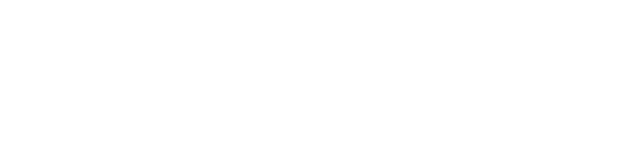
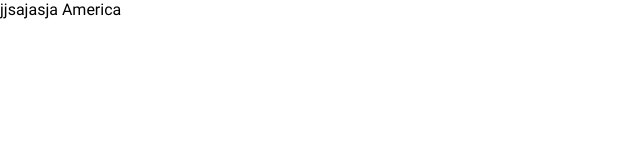
Before and after one commit to Jasur1983/cyberPunk, a plain HTML site: page index.html in a window 1280 px wide. Shown: the whole page, without its empty margins (0-640 px from the left). Drawn offline with Linux system fonts and the light colour scheme.

Commit message:
add preparing

```diff
--- a/index.html
+++ b/index.html
@@ -4,9 +4,10 @@
     <meta charset="UTF-8">
     <meta name="viewport" content="width=device-width, initial-scale=1.0">
     <title>Document</title>
-    <link rel="stylesheet" href="style.css">
+    <link rel="stylesheet" href="./style.css">
+    <link rel="shortcut icon" href="./images/favicon.ico">
 </head>
 <body>
-
+  jjsajasja America
 </body>
 </html>
--- a/style.scss
+++ b/style.scss
@@ -0,0 +1,31 @@
+@font-face {
+    font-family: "Roboto";
+    src: local("Roboto-Light"), url("./fonts/Roboto-Light.ttf") format("truetype");
+    font-weight: 300;
+    font-display: swap;
+}
+
+@font-face {
+    font-family: "Roboto";
+    src: local("Roboto-Regular"), url("./fonts/Roboto-Regular.ttf") format("truetype");
+    font-weight: 400;
+    font-display: swap;
+}
+
+@font-face {
+    font-family: "Archangelsk";
+    src: local("Archangelsk"), url("./fonts/Archangelsk.ttf") format("truetype");
+    font-weight: 400;
+    font-display: swap;
+}
+
+* {
+    margin: 0;
+    padding: 0;
+    text-decoration: none;
+    list-style: none;
+}
+
+body {
+    font-family: "Roboto", sans-serif;
+}
```
Also changed, not shown: favicon.ico (added), fonts/Archangelsk.ttf (added), fonts/Archangelsk.woff (added), fonts/Roboto-Light.ttf (added), fonts/Roboto-Regular.ttf (added), style.css, 1 other file.
